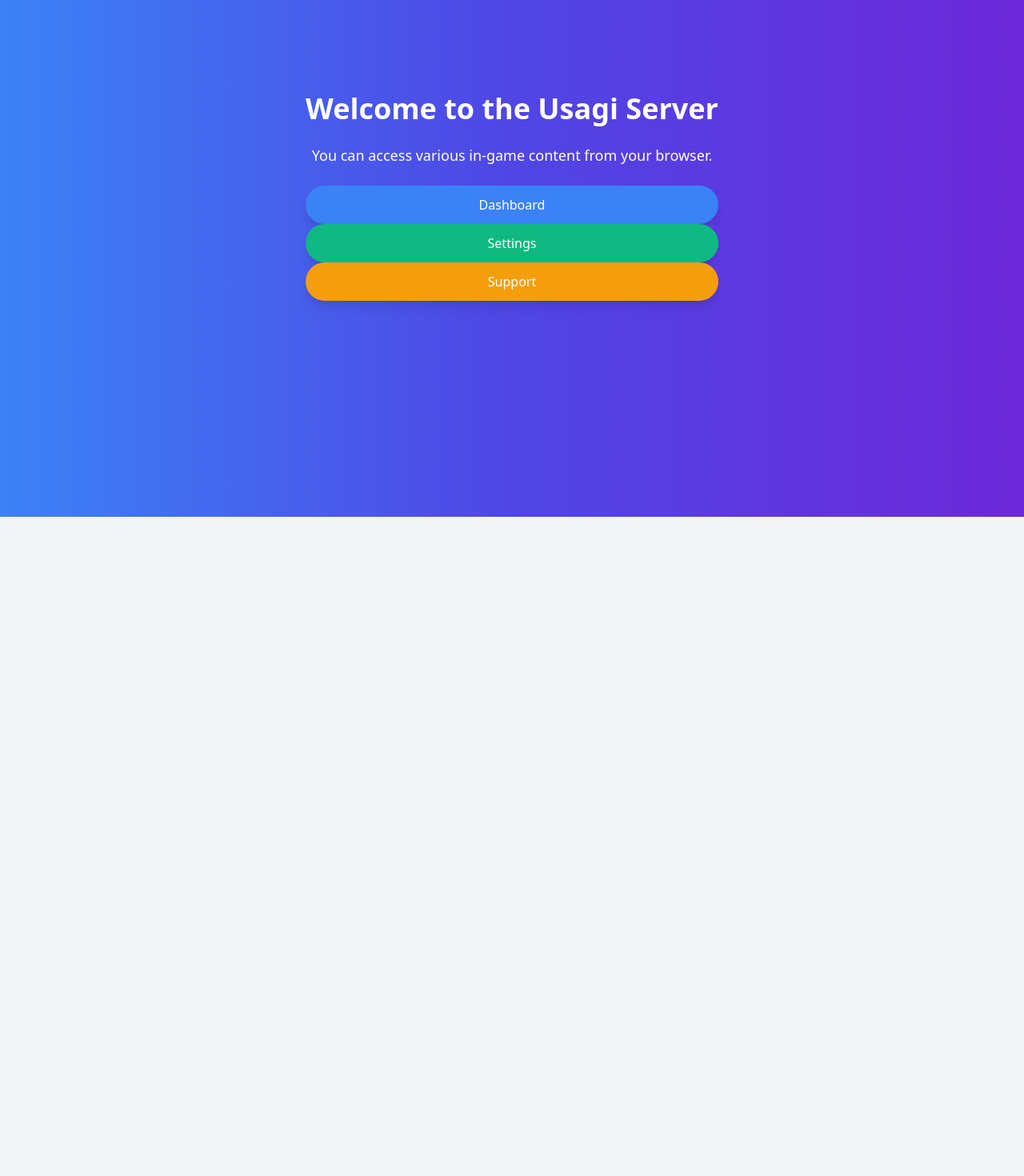
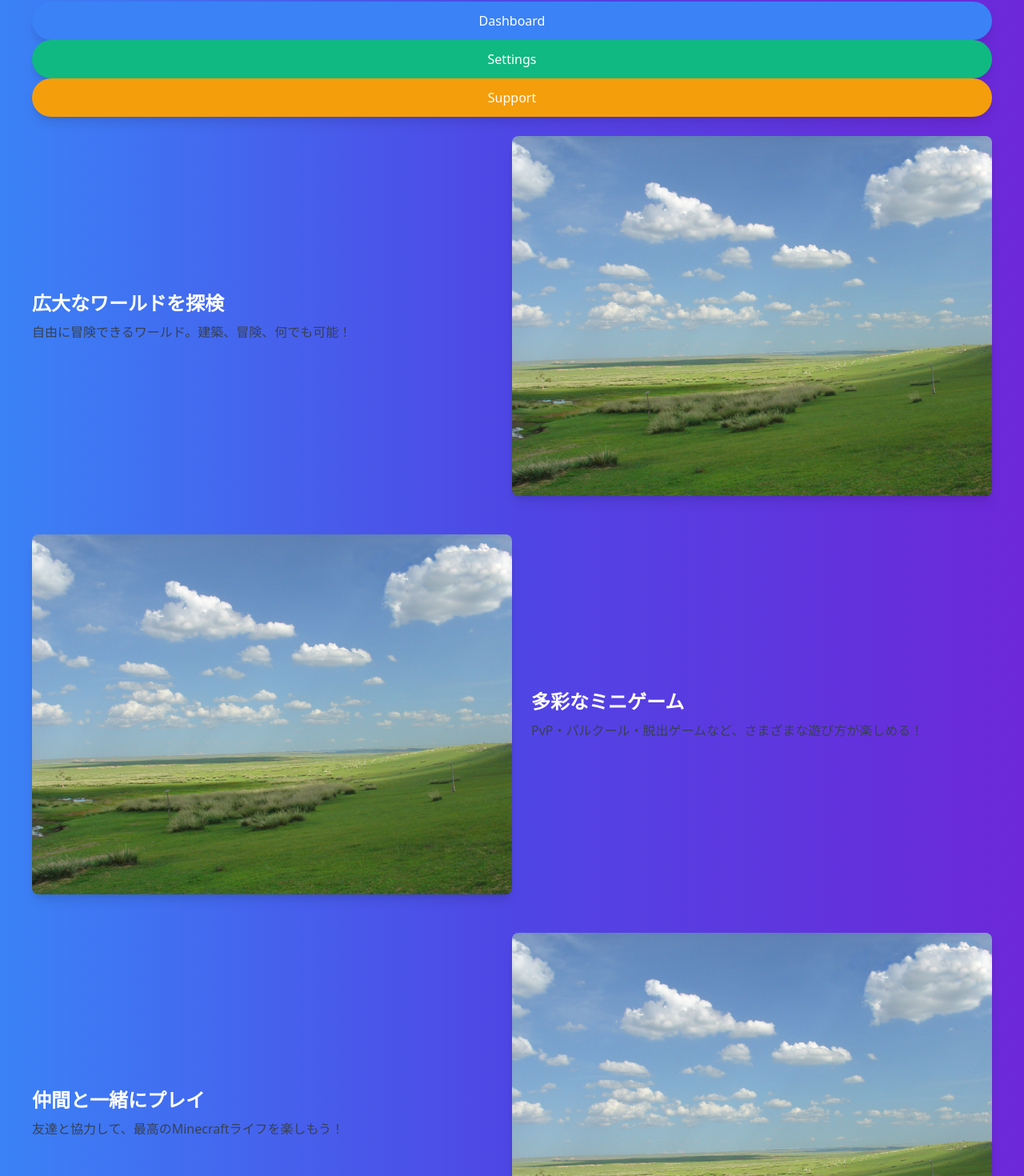
Before and after one commit to gumingumi86/usagi-server-homepage, a Vue app: page / in a window 1280 px wide. Shown: the part 154-1624 px from the top of the page at 80% size. Before the commit the page ends 800 px from the top, so only its background shows below. Built offline with nearby package versions, Linux system fonts and the light colour scheme.

Commit message:
仮のサーバー紹介を追加

```diff
--- a/src/Homepage.vue
+++ b/src/Homepage.vue
@@ -1,5 +1,6 @@
 <template>
-  <div class="flex items-center justify-center min-h-screen bg-gradient-to-r from-blue-500 via-indigo-600 to-purple-700 text-white">
+  <div
+    class="flex items-center justify-center min-h-screen bg-gradient-to-r from-blue-500 via-indigo-600 to-purple-700 text-white">
     <div class="text-center p-10 space-y-6">
       <h1 class="text-4xl font-bold mb-4">Welcome to the Usagi Server</h1>
       <p class="text-lg">You can access various in-game content from your browser.</p>
@@ -7,22 +8,36 @@
       <!-- ボタン群 -->
       <div class="space-y-4 mt-8">
         <router-link to="/dashboard">
-          <button class="px-6 py-3 bg-blue-500 text-white rounded-full shadow-lg hover:bg-blue-600 transition duration-300 w-full">
+          <button
+            class="px-6 py-3 bg-blue-500 text-white rounded-full shadow-lg hover:bg-blue-600 transition duration-300 w-full">
             Dashboard
           </button>
         </router-link>
 
         <router-link to="/settings">
-          <button class="px-6 py-3 bg-green-500 text-white rounded-full shadow-lg hover:bg-green-600 transition duration-300 w-full">
+          <button
+            class="px-6 py-3 bg-green-500 text-white rounded-full shadow-lg hover:bg-green-600 transition duration-300 w-full">
             Settings
           </button>
         </router-link>
 
         <router-link to="/support">
-          <button class="px-6 py-3 bg-yellow-500 text-white rounded-full shadow-lg hover:bg-yellow-600 transition duration-300 w-full">
+          <button
+            class="px-6 py-3 bg-yellow-500 text-white rounded-full shadow-lg hover:bg-yellow-600 transition duration-300 w-full">
             Support
           </button>
         </router-link>
+      </div>
+      <!-- サーバー紹介セクション -->
+      <div class="flex flex-col gap-12">
+        <div v-for="(section, index) in sections" :key="index" class="flex flex-col md:flex-row items-center gap-6"
+          :class="index % 2 === 0 ? 'md:flex-row-reverse' : 'md:flex-row'">
+          <img :src="section.image" :alt="section.title" class="w-full md:w-1/2 rounded-lg shadow-lg">
+          <div class="w-full md:w-1/2 text-center md:text-left">
+            <h2 class="text-2xl font-bold mb-2">{{ section.title }}</h2>
+            <p class="text-gray-700">{{ section.description }}</p>
+          </div>
+        </div>
       </div>
     </div>
   </div>
@@ -30,10 +45,35 @@
 
 <script>
 export default {
-  name: 'HomePage',
+  data() {
+    return {
+      sections: [
+        {
+          image: "/testImage.png",
+          title: "広大なワールドを探検",
+          description: "自由に冒険できるワールド。建築、冒険、何でも可能！"
+        },
+        {
+          image: "/testImage.png",
+          title: "多彩なミニゲーム",
+          description: "PvP・パルクール・脱出ゲームなど、さまざまな遊び方が楽しめる！"
+        },
+        {
+          image: "/testImage.png",
+          title: "仲間と一緒にプレイ",
+          description: "友達と協力して、最高のMinecraftライフを楽しもう！"
+        },
+        {
+          image: "/testImage.png",
+          title: "定期的なイベント開催",
+          description: "ユニークなイベントが盛りだくさん！レアアイテムをゲットしよう！"
+        }
+      ]
+    };
+  }
 };
 </script>
 
 <style scoped>
-/* 必要に応じてカスタムCSSを追加 */
+/* 追加のスタイルが必要ならここに記述 */
 </style>
```
Also changed, not shown: public/testImage.png (added).
